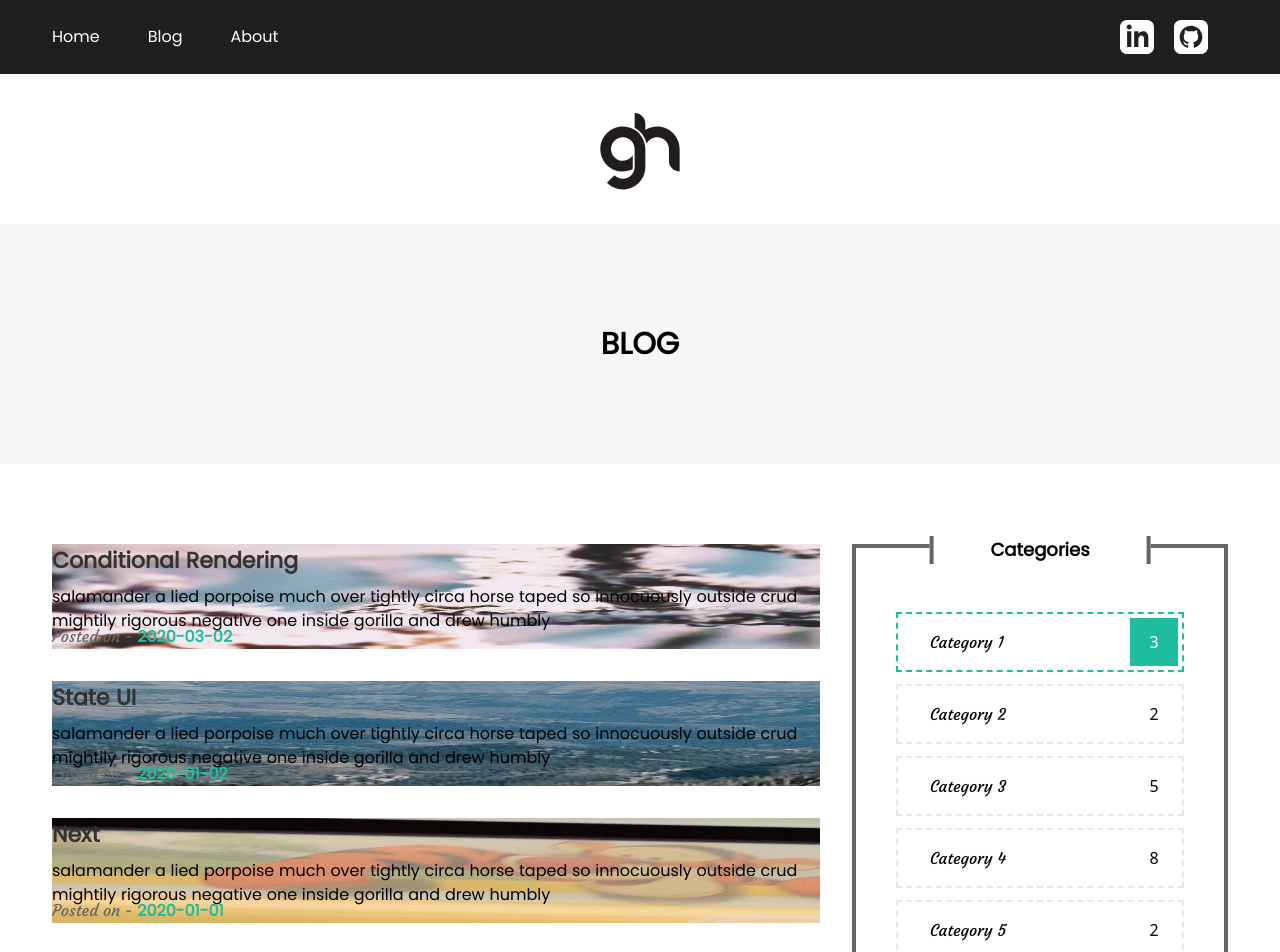
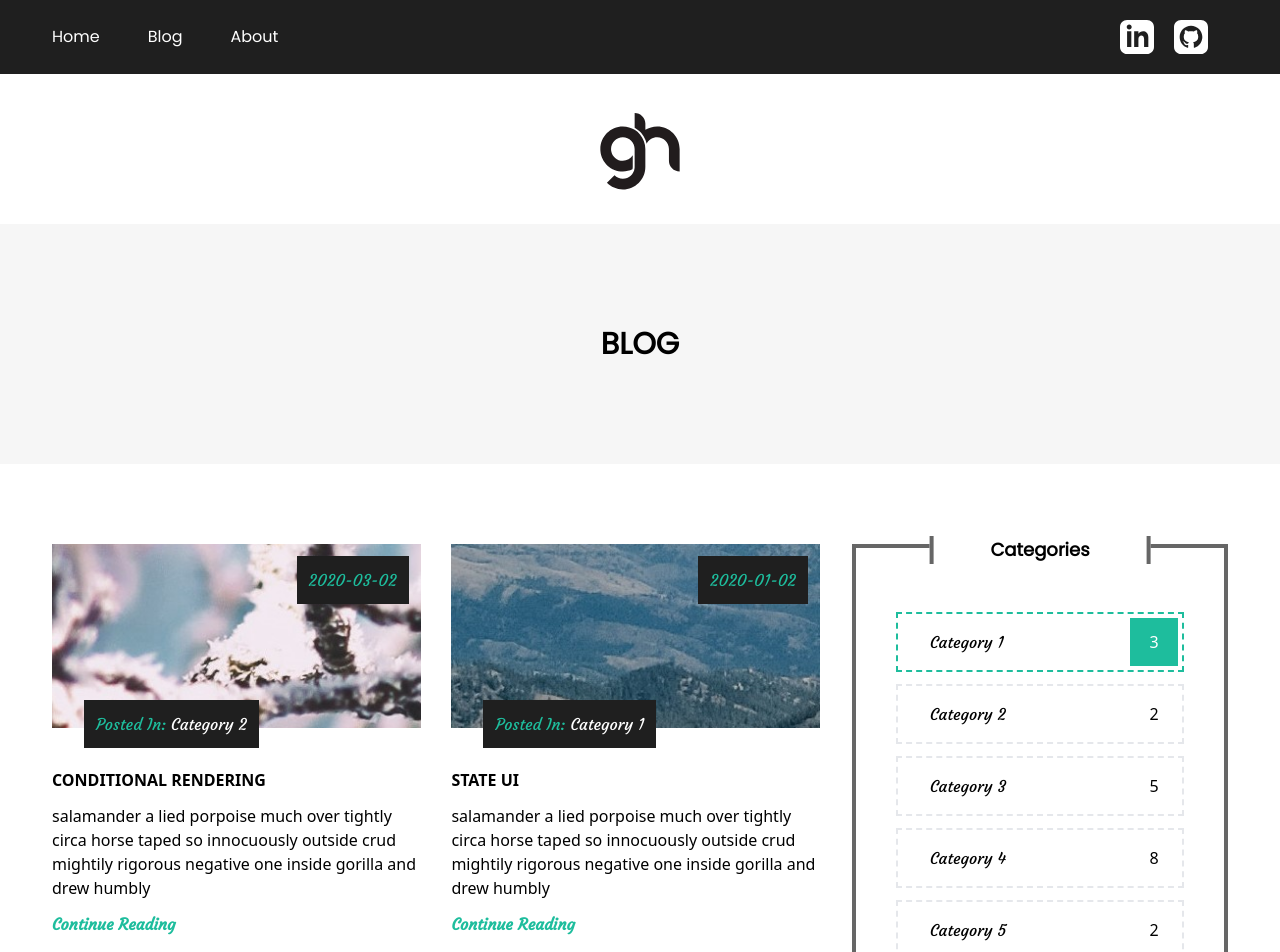
Before and after one commit to Geoff-Hignett/react-website, a Next.js app: page /blog in a window 1280 px wide. Shown: the top 952 px of the page. Built offline with nearby package versions, Linux system fonts and the light colour scheme.

Commit message:
blog posts pages styles

```diff
--- a/components/navbar.js
+++ b/components/navbar.js
@@ -14,7 +14,7 @@ const Navbar = () => {
 		<>
 			<nav className="bg-black w-full">
 				<div className="max-w-theme mx-auto flex items-center justify-between py-5 px-3">
-					<ul className="hidden md:flex">
+					<ul className="hidden md:flex nav-pages">
 						{menuItems.map((item, index) => (
 							<li key={index} className="text-white font-poppins mr-12">
 								<Link href={`${item === "Home" ? "/" : "/" + item.toLowerCase()}`}>{item}</Link>
@@ -28,10 +28,14 @@ const Navbar = () => {
 					</div>
 					<ul className="flex">
 						<li>
-							<Image className="mr-5 cursor-pointer" src="/icons/linkedin.svg" width={34} height={34} alt="" />
+							<a target="blank" href="https://www.linkedin.com/in/geoff-hignett-7680b617b">
+								<Image className="mr-5 cursor-pointer" src="/icons/linkedin.svg" width={34} height={34} alt="" />
+							</a>
 						</li>
 						<li>
-							<Image className="mr-5 cursor-pointer" src="/icons/github.svg" width={34} height={34} alt="" />
+							<a target="blank" href="https://github.com/Geoff-Hignett">
+								<Image className="mr-5 cursor-pointer" src="/icons/github.svg" width={34} height={34} alt="" />
+							</a>
 						</li>
 					</ul>
 				</div>
--- a/pages/blog/index.js
+++ b/pages/blog/index.js
@@ -1,6 +1,8 @@
 import Image from "next/image";
 import { getSortedPostsData } from "@/lib/posts";
 import SectionBanner from "@/components/sectionBanner";
+import Link from "next/link";
+
 
 export async function getStaticProps() {
 	const allPostsData = getSortedPostsData();
@@ -48,25 +50,34 @@ const Blog = ({ allPostsData }) => {
 	return (
 		<>
 			<SectionBanner title="blog" />
-			<section className="max-w-theme mx-auto py-10 lg:py-20 px-3">
+			<section className="max-w-theme mx-auto pt-10 lg:py-20 lg:pb-10 px-3">
 				<div className="flex">
-					<div className="w-full lg:w-2/3 lg:pr-4">
-						<ul className="">
-							{allPostsData.map(({ id, date, title, imagePath, extract }) => (
-								<li className="flex flex-col lg:flex-row mb-8 relative" key={id}>
-									<Image className="mr-5" src={imagePath} fill alt="" />
-									<div className="relative">
-										<h2 className="font-poppins text-xl font-bold text-offBlack mb-2">{title}</h2>
-										<p className="font-poppins mb-4">{extract}</p>
-										<p className="font-courgette text-fontGrey absolute left-0 bottom-0">
-											Posted on - <span className="font-poppins text-primary font-bold">{date}</span>
+					<div className="w-full md:w-1/2 lg:w-2/3 lg:pr-4">
+						<ul className="flex flex-wrap justify-between">
+							{allPostsData.map(({ id, imagePath, category, date, extract, title }) => (
+							<li key={id} className="w-full md:w-full lg:w-[48%] mb-10">
+								<div className="relative sm:h-[23vh] h-[275px]">
+									<Image className="absolute bottom-0 left-0 object-cover" src={imagePath} fill sizes="(max-width: 768px) 100vw, (max-width: 1200px) 50vw, 33vw" alt="" />
+									<div className="absolute -bottom-5 left-8 bg-black p-3">
+										<p className="text-primary font-courgette">
+											Posted In:
+											<span className="text-white">{` ${category}`}</span>
 										</p>
 									</div>
-								</li>
+									<div className="absolute top-3 right-3 bg-black p-3">
+										<p className="font-courgette text-primary ont-bold">{date}</p>
+									</div>
+								</div>
+								<p className="mb-3 uppercase font-bold mt-10">{title}</p>
+								<p className="mb-3">{extract}</p>
+								<Link className="font-courgette text-primary font-bold" href={`/blog/${id}`}>
+									Continue Reading
+								</Link>
+							</li>
 							))}
 						</ul>
 					</div>
-					<div className="w-1/3 pl-4 hidden lg:block">
+					<div className="md:w-1/2 lg:w-1/3 pl-4 hidden md:block">
 						<div className="border-4 border-greyAlt px-10 py-16 relative">
 							<div className="absolute left-1/2 -top-3 -translate-x-1/2 z-10 w-3/5 border-l-4 border-r-4 border-greyAlt bg-white flex items-center justify-center font-poppins font-bold text-lg">
 								Categories
--- a/pages/index.js
+++ b/pages/index.js
@@ -46,11 +46,11 @@ export default function Home({ latestThreePosts }) {
 			</div>
 
 			{/* latest posts */}
-			<div className="max-w-theme mx-auto py-10 lg:py-20 px-3">
+			<div className="max-w-theme mx-auto pt-10 lg:pt-20 lg:pb-10 px-3">
 				<h2 className="font-poppins text-xl font-bold mb-5 md:text-center">Latest Blog Posts</h2>
-				<div className="flex flex-col md:flex-row justify-between ">
+				<div className="flex flex-wrap flex-col md:flex-row justify-between ">
 					{latestThreePosts.map(({ id, imagePath, category, date, extract, title }) => (
-						<div key={id} className="w-full md:w-[30%] mb-10">
+						<div key={id} className="w-full md:w-[48%] lg:w-[30%] mb-10">
 							<div className="relative sm:h-[23vh] h-[275px]">
 								<Image className="absolute bottom-0 left-0 object-cover" src={imagePath} fill sizes="(max-width: 768px) 100vw, (max-width: 1200px) 50vw, 33vw" alt="" />
 								<div className="absolute -bottom-5 left-8 bg-black p-3">
--- a/styles/globals.css
+++ b/styles/globals.css
@@ -12,13 +12,13 @@
 	src: url("../public/fonts/Poppins-Regular.ttf");
 }
 
-nav li a {
+nav .nav-pages li a {
 	position: relative;
 	overflow: hidden;
 	z-index: 1;
 }
 
-nav li a:after {
+nav .nav-pages li a:after {
 	display: block;
 	position: absolute;
 	margin: 0;
@@ -34,11 +34,11 @@ nav li a:after {
 	background: transparent;
 }
 
-nav li a:hover {
+nav .nav-pages li a:hover {
 	color: #000;
 }
 
-nav li a:hover:after {
+nav .nav-pages li a:hover:after {
 	animation: circle 0.2s ease-in forwards;
 }
 
```
